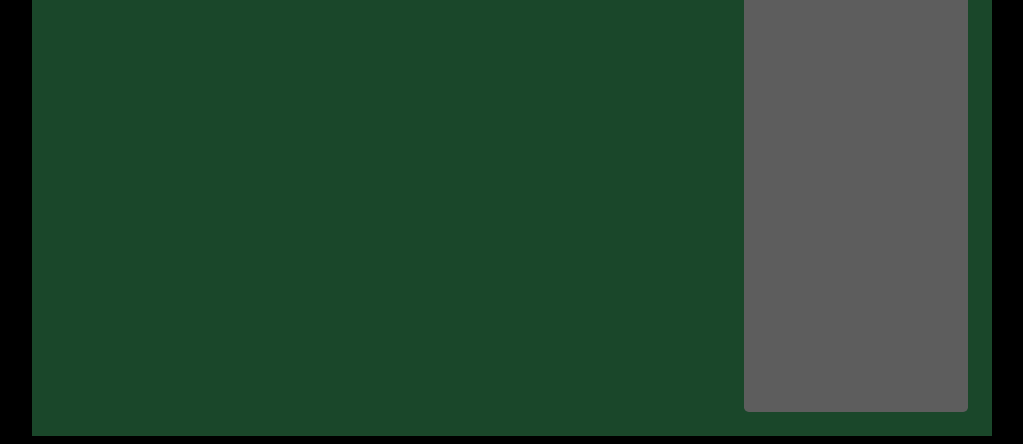
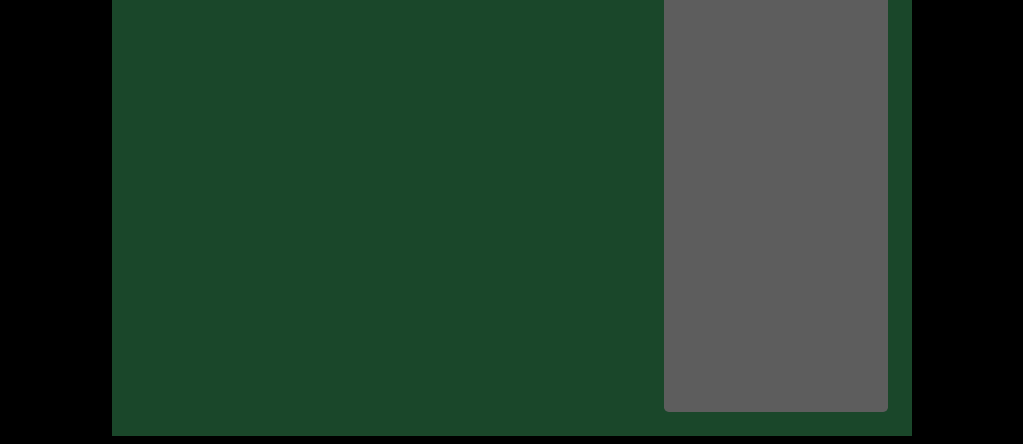
Before and after one commit to Wahhab97/Name-and-Guess, a plain HTML site: page index.html in a window 1280 px wide. Shown: the part 356-800 px from the top of the page, without its empty margins (128-1151 px from the left). Drawn offline with Linux system fonts and the light colour scheme.

Commit message:
added width to main

```diff
--- a/styles/style.css
+++ b/styles/style.css
@@ -27,7 +27,8 @@ main {
   padding: 1em;
   margin: 0.5em auto;
   min-height: calc(100vh - 76px);
-  width: 75vw;
+  width: 800px;
+  max-width: 95%;
 }
 main section {
   display: flex;
```
